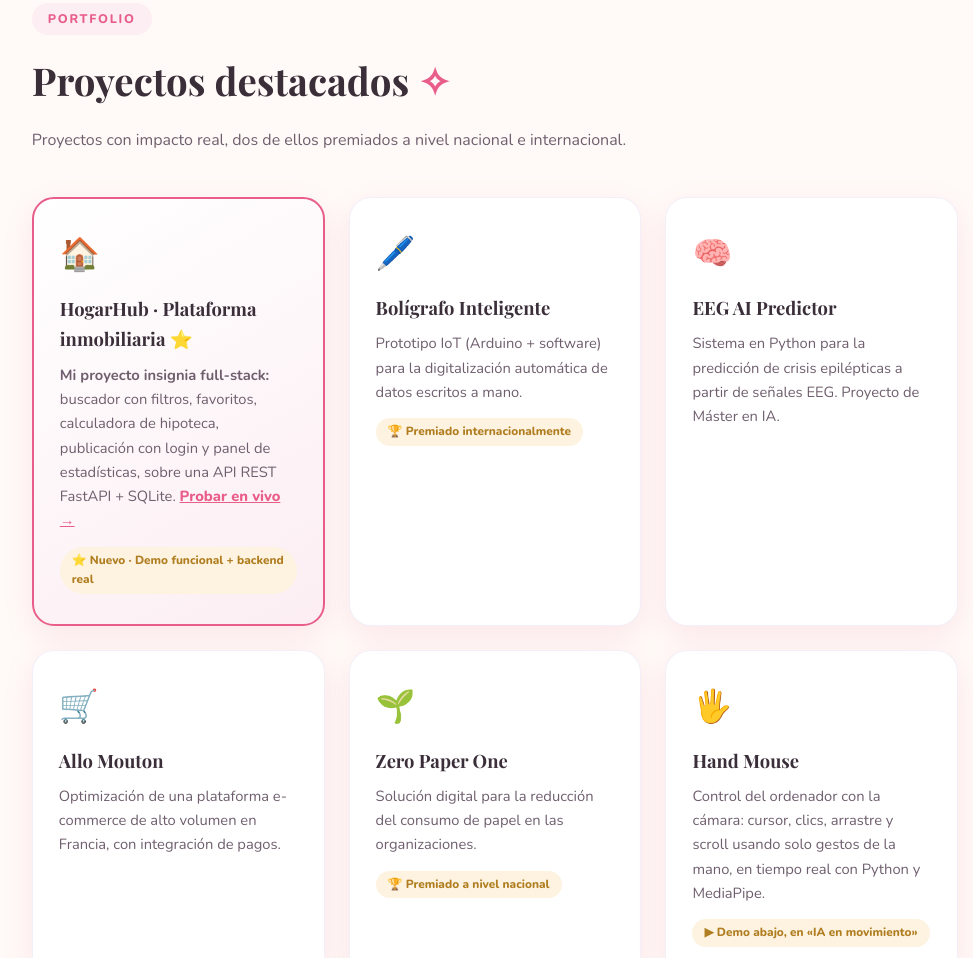
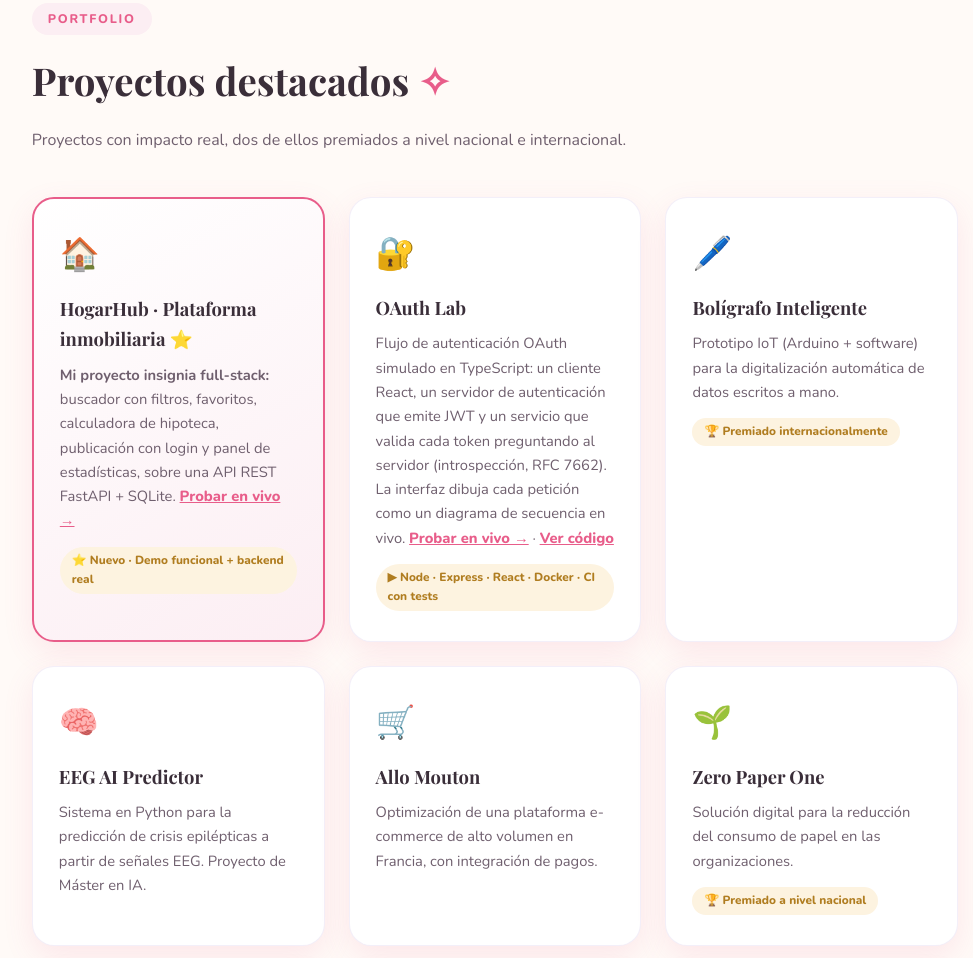
Before and after one commit to Aya-Hibat-Allah-Aichoune/aya-hibat-allah-aichoune.github.io, a plain HTML site: page index.html in a window 1280 px wide. Shown: the part 2995-3953 px from the top of the page, without its empty margins (145-1118 px from the left). Drawn offline with nearby package versions, Linux system fonts and the light colour scheme; a web font is replaced by a local one.

Commit message:
Add OAuth Lab project to the featured projects

```diff
--- a/index.html
+++ b/index.html
@@ -607,6 +607,12 @@
       <span class="premio-tag">⭐ Nuevo · Demo funcional + backend real</span>
     </div>
     <div class="proyecto reveal">
+      <div class="icono">🔐</div>
+      <h3>OAuth Lab</h3>
+      <p>Flujo de autenticación OAuth simulado en TypeScript: un cliente React, un servidor de autenticación que emite JWT y un servicio que valida cada token preguntando al servidor (introspección, RFC 7662). La interfaz dibuja cada petición como un diagrama de secuencia en vivo. <a href="https://oauth-lab-demo.onrender.com" target="_blank" rel="noopener" style="color:var(--rosa);font-weight:800">Probar en vivo →</a> · <a href="https://github.com/Aya-Hibat-Allah-Aichoune/oauth-flow-demo" target="_blank" rel="noopener" style="color:var(--rosa);font-weight:800">Ver código</a></p>
+      <span class="premio-tag">▶ Node · Express · React · Docker · CI con tests</span>
+    </div>
+    <div class="proyecto reveal">
       <div class="icono">🖊️</div>
       <h3>Bolígrafo Inteligente</h3>
       <p>Prototipo IoT (Arduino + software) para la digitalización automática de datos escritos a mano.</p>
```
